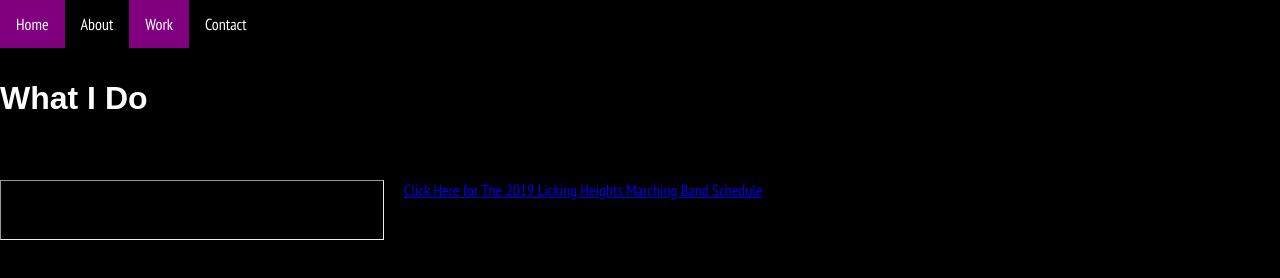
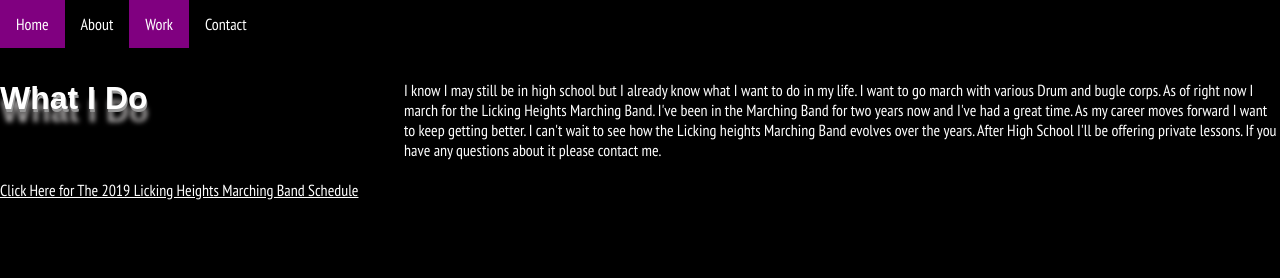
Before and after one commit to patrickramey/My-Website, a plain HTML site: page Page 3.html in a window 1280 px wide. Drawn offline with Linux system fonts and the light colour scheme; a web font is replaced by a local one.

Commit message:
More CSS changes

```diff
--- a/Page 3.html
+++ b/Page 3.html
@@ -20,7 +20,7 @@
 </p>
 
 
-<hr>
+
 
 
 <a href="https://docs.google.com/document/d/1LEXD_OaCeOE6JIaA-B5VJDO6JEhgF-KpEAl-yJKmY-c/view">Click Here for The 2019 Licking Heights Marching Band Schedule</a>
--- a/style.css
+++ b/style.css
@@ -35,7 +35,7 @@ body {
 
 body * {
   font-family: var(--paragraphtext);
-
+color: white;
 }
 
 body {
@@ -44,9 +44,12 @@ body {
 
 h1, h2, h3, h4, h5, h6 {
   font-family: var(--headingtext);
+  color: white;
 }
-h1{
-  color: white;
+
+h1 {
+  color: #FFFFFF;
+  text-shadow: 1px 3px 0 #969696, 1px 13px 5px #aba8a8;
 }
 
 .sr-only {
```
